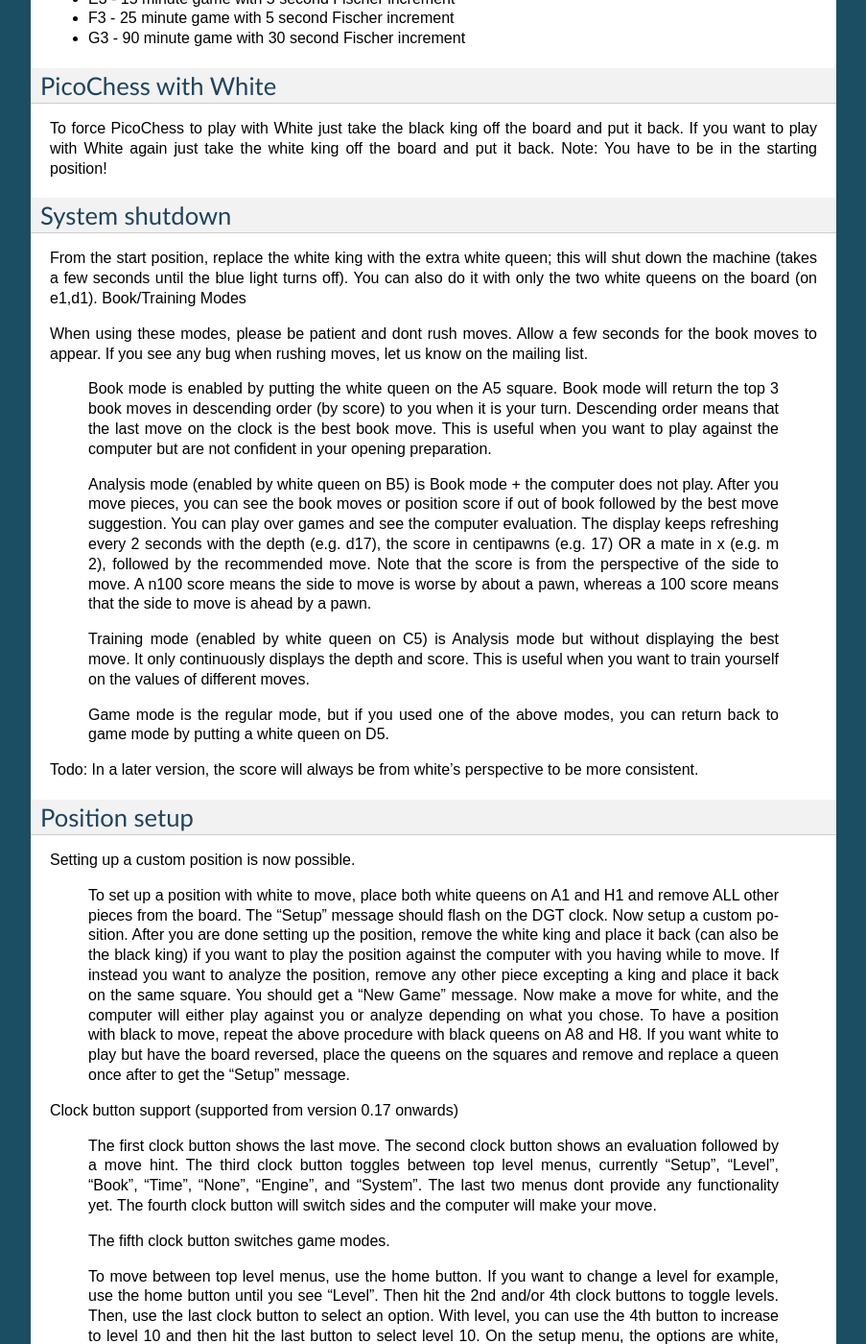
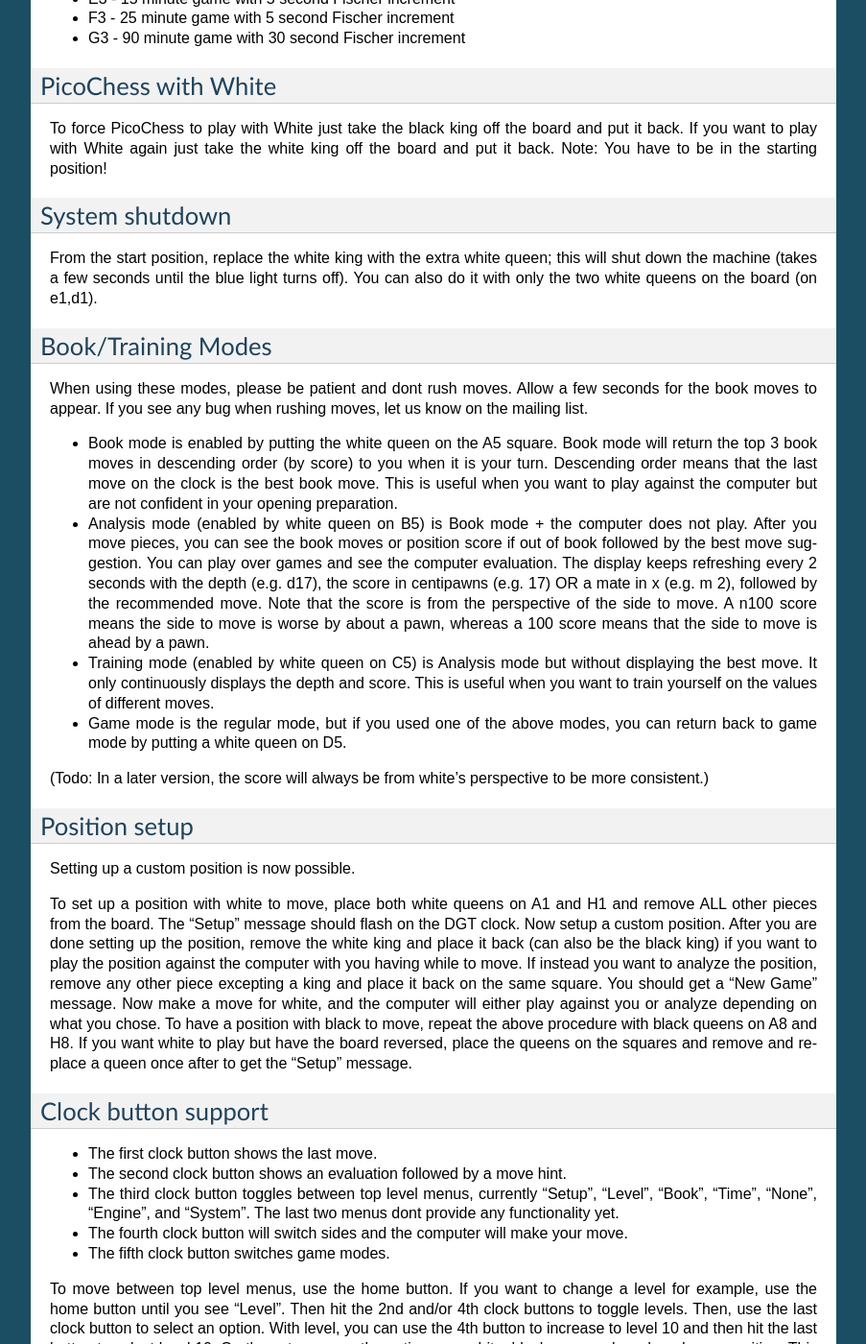
Before and after one commit to jromang/picochess, a Sphinx documentation site: the page built from docs/usage.rst, in a window 1280 px wide and 1400 px high, scrolled down 1385 px. Shown: the whole window at 96% size, without its empty margins (198-1101 px from the left). Built offline with Sphinx 7.4.7, drawn with Linux system fonts in a browser that asks for light colours; some of the changed text lies outside the part shown.

Commit message:
Update usage.rst

```diff
--- a/docs/usage.rst
+++ b/docs/usage.rst
@@ -76,51 +76,51 @@
 ---------------
 
 From the start position, replace the white king with the extra white queen; this will shut down the machine (takes a few seconds until the blue light turns off). You can also do it with only the two white queens on the board (on e1,d1).
+
 Book/Training Modes
+-------------------
 
 When using these modes, please be patient and dont rush moves. Allow a few seconds for the book moves to appear. If you see any bug when rushing moves, let us know on the mailing list.
 
-    Book mode is enabled by putting the white queen on the A5 square. Book mode will return the top 3 book moves in descending order (by score) to you when it is your turn. Descending order means that the last move on the clock is the best book move. This is useful when you want to play against the computer but are not confident in your opening preparation.
+* Book mode is enabled by putting the white queen on the A5 square. Book mode will return the top 3 book moves in descending order (by score) to you when it is your turn. Descending order means that the last move on the clock is the best book move. This is useful when you want to play against the computer but are not confident in your opening preparation.
+* Analysis mode (enabled by white queen on B5) is Book mode + the computer does not play. After you move pieces, you can see the book moves or position score if out of book followed by the best move suggestion. You can play over games and see the computer evaluation. The display keeps refreshing every 2 seconds with the depth (e.g. d17), the score in centipawns (e.g. 17) OR a mate in x (e.g. m 2), followed by the recommended move. Note that the score is from the perspective of the side to move. A n100 score means the side to move is worse by about a pawn, whereas a 100 score means that the side to move is ahead by a pawn.
+* Training mode (enabled by white queen on C5) is Analysis mode but without displaying the best move. It only continuously displays the depth and score. This is useful when you want to train yourself on the values of different moves.
+* Game mode is the regular mode, but if you used one of the above modes, you can return back to game mode by putting a white queen on D5.
 
-    Analysis mode (enabled by white queen on B5) is Book mode + the computer does not play. After you move pieces, you can see the book moves or position score if out of book followed by the best move suggestion. You can play over games and see the computer evaluation. The display keeps refreshing every 2 seconds with the depth (e.g. d17), the score in centipawns (e.g. 17) OR a mate in x (e.g. m 2), followed by the recommended move. Note that the score is from the perspective of the side to move. A n100 score means the side to move is worse by about a pawn, whereas a 100 score means that the side to move is ahead by a pawn.
-
-    Training mode (enabled by white queen on C5) is Analysis mode but without displaying the best move. It only continuously displays the depth and score. This is useful when you want to train yourself on the values of different moves.
-
-    Game mode is the regular mode, but if you used one of the above modes, you can return back to game mode by putting a white queen on D5.
-
-Todo: In a later version, the score will always be from white's perspective to be more consistent.
+(Todo: In a later version, the score will always be from white's perspective to be more consistent.)
 
 Position setup
 --------------
 
 Setting up a custom position is now possible.
 
-    To set up a position with white to move, place both white queens on A1 and H1 and remove ALL other pieces from the board.
-    The "Setup" message should flash on the DGT clock.
-    Now setup a custom position.
-    After you are done setting up the position, remove the white king and place it back (can also be the black king) if you want to play the position against the computer with you having while to move.
-    If instead you want to analyze the position, remove any other piece excepting a king and place it back on the same square.
-    You should get a "New Game" message.
-    Now make a move for white, and the computer will either play against you or analyze depending on what you chose.
-    To have a position with black to move, repeat the above procedure with black queens on A8 and H8.
-    If you want white to play but have the board reversed, place the queens on the squares and remove and replace a queen once after to get the "Setup" message.
+To set up a position with white to move, place both white queens on A1 and H1 and remove ALL other pieces from the board.
+The "Setup" message should flash on the DGT clock.
+Now setup a custom position.
+After you are done setting up the position, remove the white king and place it back (can also be the black king) if you want to play the position against the computer with you having while to move.
+If instead you want to analyze the position, remove any other piece excepting a king and place it back on the same square.
+You should get a "New Game" message.
+Now make a move for white, and the computer will either play against you or analyze depending on what you chose.
+To have a position with black to move, repeat the above procedure with black queens on A8 and H8.
+If you want white to play but have the board reversed, place the queens on the squares and remove and replace a queen once after to get the "Setup" message.
 
-Clock button support (supported from version 0.17 onwards)
+Clock button support
+--------------------
 
-    The first clock button shows the last move.
-    The second clock button shows an evaluation followed by a move hint.
-    The third clock button toggles between top level menus, currently "Setup", "Level", "Book", "Time", "None", "Engine", and "System". The last two menus dont provide any functionality yet.
-    The fourth clock button will switch sides and the computer will make your move.
+* The first clock button shows the last move.
+* The second clock button shows an evaluation followed by a move hint.
+* The third clock button toggles between top level menus, currently "Setup", "Level", "Book", "Time", "None", "Engine", and "System". The last two menus dont provide any functionality yet.
+* The fourth clock button will switch sides and the computer will make your move.
+* The fifth clock button switches game modes.
 
-    The fifth clock button switches game modes.
+To move between top level menus, use the home button. If you want to change a level for example, use the home button until you see "Level". Then hit the 2nd and/or 4th clock buttons to toggle levels. Then, use the last clock button to select an option. With level, you can use the 4th button to increase to level 10 and then hit the last button to select level 10.
+On the setup menu, the options are white, black, reverse board, and scan position. This means white to move, black to move, reverse board orientation, and scan the board position.
+The chatty game mode will return the evaluation every two seconds, while playing a game.
+Use the home button to switch to the "None" to use the clock buttons during a game.
 
-    To move between top level menus, use the home button. If you want to change a level for example, use the home button until you see "Level". Then hit the 2nd and/or 4th clock buttons to toggle levels. Then, use the last clock button to select an option. With level, you can use the 4th button to increase to level 10 and then hit the last button to select level 10.
-    On the setup menu, the options are white, black, reverse board, and scan position. This means white to move, black to move, reverse board orientation, and scan the board position.
-    The chatty game mode will return the evaluation every two seconds, while playing a game.
-    Use the home button to switch to the "None" to use the clock buttons during a game.
+PGN file support
+----------------
 
-PGN file support (from version 0.17 onwards)
-
-    All moves of the played game along with engine evaluations and the principal variation are stored.
-    Every game played with picochess is stored in the source tree folder as "game.pgn". This is overwritten when you restart pico chess.
-    If a position is undone, another game will be created within game.pgn.
+All moves of the played game along with engine evaluations and the principal variation are stored.
+Every game played with picochess is stored in the source tree folder as "game.pgn". This is overwritten when you restart pico chess.
+If a position is undone, another game will be created within game.pgn.
```
